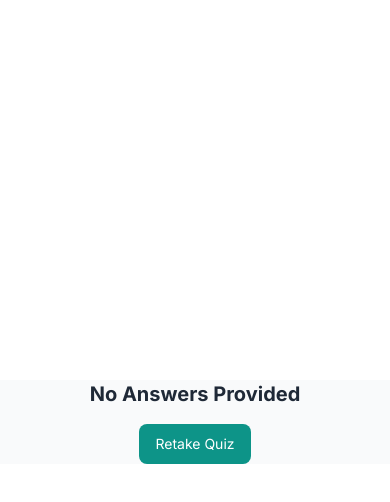
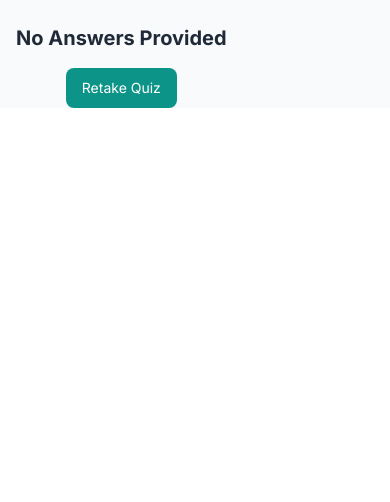
Before and after one commit to tianchengc/ecommerce-json-quiz, a Next.js app: page /en/results in a window 390 px wide. Shown: the top 502 px of the page. Built offline with nearby package versions, Linux system fonts and the light colour scheme.

Commit message:
fix mobile layout

```diff
--- a/app/[locale]/layout.tsx
+++ b/app/[locale]/layout.tsx
@@ -48,9 +48,9 @@ export default async function LocaleLayout({
   }
 
   return (
-    <div lang={locale} className="w-full h-full min-h-screen bg-transparent flex items-center justify-center">
-      <div className="w-full h-full max-w-[640px] max-h-[720px] mx-auto bg-white flex flex-col justify-center">
-        <div className="flex-1 min-h-0 overflow-auto flex justify-center">
+    <div lang={locale} className="w-full h-full min-h-screen bg-transparent flex items-start justify-start sm:items-center sm:justify-center">
+      <div className="w-full h-full max-w-[640px] mx-auto bg-white flex flex-col justify-start sm:justify-center">
+        <div className="flex-1 min-h-0 overflow-auto flex justify-start sm:justify-center">
           {children}
         </div>
       </div>
--- a/app/[locale]/page.tsx
+++ b/app/[locale]/page.tsx
@@ -19,7 +19,7 @@ export default async function WelcomePage({
   const { welcomePage } = config.configuration;
 
   return (
-    <main className="h-full overflow-y-auto flex items-center justify-center bg-gray-50 p-4 sm:p-6">
+    <main className="h-full overflow-y-auto flex items-start justify-start sm:items-center sm:justify-center bg-gray-50 p-4 sm:p-6">
       <div className="w-full max-w-3xl bg-white rounded-xl shadow-md p-6 sm:p-8 lg:p-10">
         <div className="flex justify-end mb-4">
           <LanguageSelector currentLocale={locale} languages={languages} />
--- a/app/[locale]/results/page.tsx
+++ b/app/[locale]/results/page.tsx
@@ -84,15 +84,15 @@ async function ResultsContent({
           {/* Product Grid - Primary Focus */}
           {recommendedProducts.length > 0 ? (
             <div className="mb-8 sm:mb-10 lg:mb-12">
-              <div className="flex flex-col gap-4 sm:gap-5 lg:gap-6">
+              <div className="grid grid-cols-2 gap-3 sm:gap-5 lg:gap-6">
                 {recommendedProducts.map((product: any, index: number) => (
                   <div
                     key={product.id}
-                    className="bg-white rounded-xl border border-gray-300 shadow-sm hover:shadow-md transition-shadow duration-300 overflow-hidden flex flex-col lg:flex-row group min-h-0 lg:min-h-[200px]"
+                    className="bg-white rounded-xl border border-gray-300 shadow-sm hover:shadow-md transition-shadow duration-300 overflow-hidden flex flex-col group min-h-0 h-full"
                   >
 
                     {/* Product Image (with possible Best Match overlay) */}
-                    <div className="relative w-full h-48 sm:h-56 lg:h-auto lg:w-48 bg-gray-100 overflow-hidden flex-shrink-0 mx-auto lg:mx-0 lg:h-full flex items-stretch">
+                    <div className="relative w-full h-32 sm:h-44 bg-gray-100 overflow-hidden flex-shrink-0 flex items-stretch">
                       {/* Best Match Tag/Icon Overlay (moved here for correct stacking) */}
                       {index === 0 && (
                         <div className="absolute left-2 top-2 z-10">
@@ -106,7 +106,7 @@ async function ResultsContent({
                           href={product.shopLink}
                           target="_blank"
                           rel="noopener noreferrer"
-                          className="block w-full h-full h-auto lg:h-full"
+                          className="block w-full h-full"
                           tabIndex={-1}
                           style={{ height: '100%' }}
                         >
@@ -114,7 +114,7 @@ async function ResultsContent({
                             <img
                               src={product.image}
                               alt={product.name || product.id}
-                              className="w-full h-full object-cover group-hover:scale-105 transition-transform duration-300 min-h-0 lg:min-h-full lg:h-full"
+                              className="w-full h-full object-cover group-hover:scale-105 transition-transform duration-300"
                               style={{ width: '100%', height: '100%', minHeight: 0, maxHeight: '100%' }}
                             />
                           ) : (
@@ -126,7 +126,7 @@ async function ResultsContent({
                           <img
                             src={product.image}
                             alt={product.name || product.id}
-                            className="w-full h-full object-cover group-hover:scale-105 transition-transform duration-300 min-h-0 lg:min-h-full lg:h-full"
+                            className="w-full h-full object-cover group-hover:scale-105 transition-transform duration-300"
                             style={{ width: '100%', height: '100%', minHeight: 0, maxHeight: '100%' }}
                           />
                         ) : (
@@ -136,7 +136,7 @@ async function ResultsContent({
                     </div>
 
                     {/* Product Content */}
-                    <div className="p-3 sm:p-5 flex flex-col flex-grow justify-center lg:pl-8">
+                    <div className="p-3 sm:p-4 flex flex-col flex-grow">
 
                       {/* Title with Shop Icon */}
                       <div className="flex items-center mb-2 gap-2">
@@ -147,7 +147,7 @@ async function ResultsContent({
                             rel="noopener noreferrer"
                             className="flex items-center group/title"
                           >
-                            <h3 className="text-base sm:text-xl font-bold text-gray-900 line-clamp-2 flex-grow group-hover/title:underline">
+                            <h3 className="text-sm sm:text-base font-bold text-gray-900 line-clamp-2 flex-grow group-hover/title:underline">
                               {product.name || product.id}
                             </h3>
                             <span className="ml-2 text-teal-600 hover:text-teal-800 flex items-center" title={resultPage.shopNowButtonText}>
@@ -160,7 +160,7 @@ async function ResultsContent({
                             </span>
                           </a>
                         ) : (
-                          <h3 className="text-base sm:text-xl font-bold text-gray-900 line-clamp-2 flex-grow">
+                          <h3 className="text-sm sm:text-base font-bold text-gray-900 line-clamp-2 flex-grow">
                             {product.name || product.id}
                           </h3>
                         )}
@@ -168,7 +168,7 @@ async function ResultsContent({
 
 
                       {/* Short Description */}
-                      <span className="text-xs sm:text-sm text-gray-600 mb-2 flex-grow">
+                      <span className="text-xs sm:text-sm text-gray-600 mb-2 line-clamp-3 flex-grow">
                         {product.description}
                       </span>
 
@@ -252,7 +252,7 @@ export default async function ResultsPage({
 
   if (!answersParam) {
     return (
-      <div className="w-full h-full flex items-center justify-center bg-gray-50 px-4">
+      <div className="w-full h-full flex items-start justify-start sm:items-center sm:justify-center bg-gray-50 px-4 pt-6 sm:pt-0">
         <div className="text-center">
           <h1 className="text-xl sm:text-2xl font-bold text-gray-800 mb-4">
             {locale === 'fr' ? 'Aucune réponse fournie' : 'No Answers Provided'}
```
Also changed, not shown: 1 other file (tests, documents, lock files or other folders).
